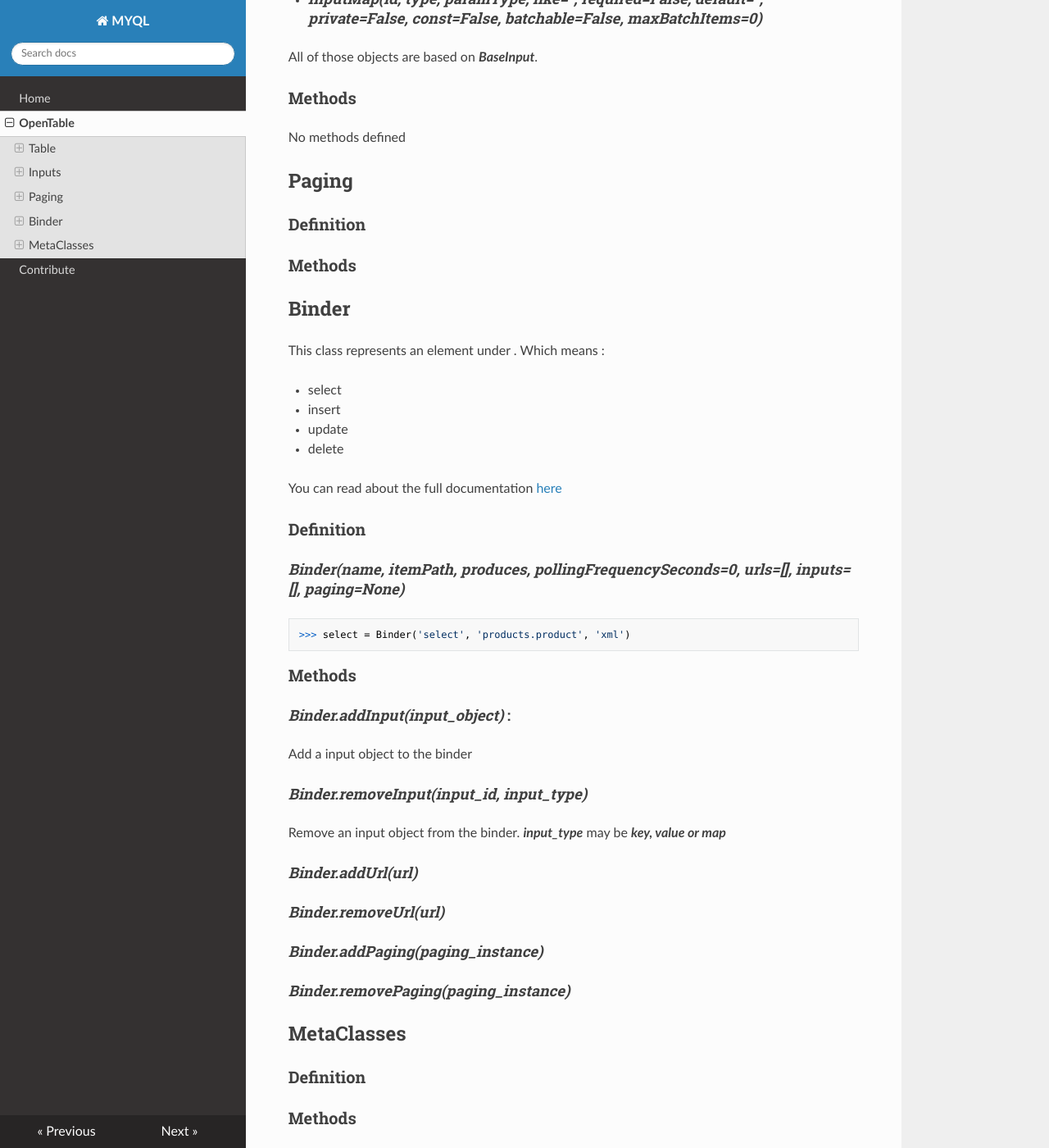
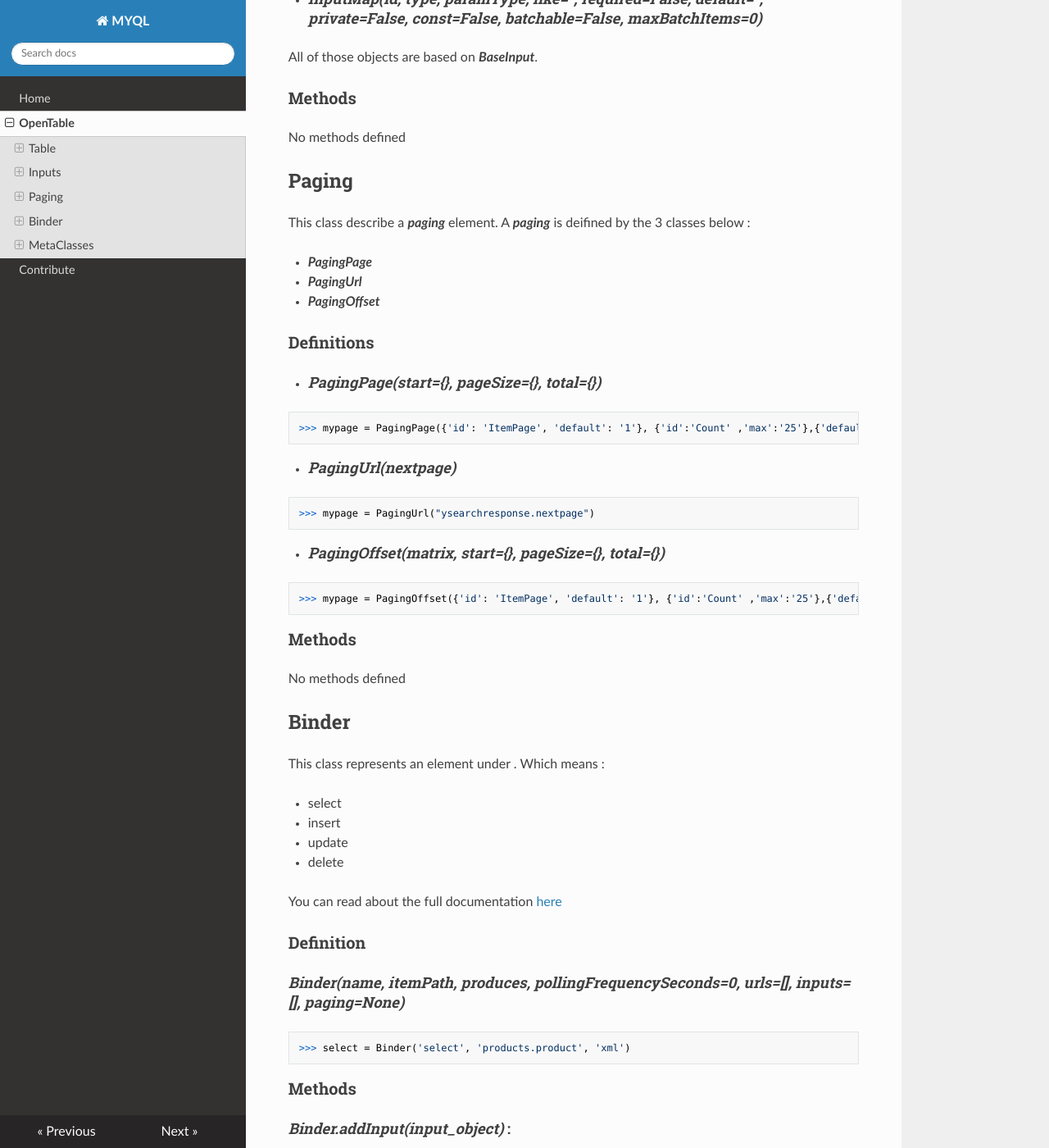
Before and after one commit to josuebrunel/myql, an MkDocs documentation site: the page built from docs/table.md, in a window 1280 px wide and 1400 px high, scrolled down 1394 px. Shown: the whole window at 82% size. Built offline with MkDocs 1.6.1, drawn with Linux system fonts in a browser that asks for light colours; nearby versions of some CDN libraries; old or Windows-style settings are respelled for this version of MkDocs.

Commit message:
#1 : Paging Doc OK

````diff
--- a/docs/table.md
+++ b/docs/table.md
@@ -52,10 +52,29 @@ All of those objects are based on ***BaseInput***.
 No methods defined
 
 ## Paging
+This class describe a ***paging*** element. A ***paging*** is deifined by the 3 classes below :
 
-### **Definition**
+* ***PagingPage***
+* ***PagingUrl***
+* ***PagingOffset***
+
+### **Definitions**
+
+* #### *PagingPage(start={}, pageSize={}, total={})*
+```python
+>>> mypage = PagingPage({'id': 'ItemPage', 'default': '1'}, {'id':'Count' ,'max':'25'},{'default': '10'})
+```
+* #### *PagingUrl(nextpage)*
+```python
+>>> mypage = PagingUrl("ysearchresponse.nextpage")
+```
+* #### *PagingOffset(matrix, start={}, pageSize={}, total={})*
+```python
+>>> mypage = PagingOffset({'id': 'ItemPage', 'default': '1'}, {'id':'Count' ,'max':'25'},{'default': '10'})
+```
 
 ### **Methods**
+No methods defined
 
 ## Binder
 This class represents an element under **<bindings>**. Which means :
````
